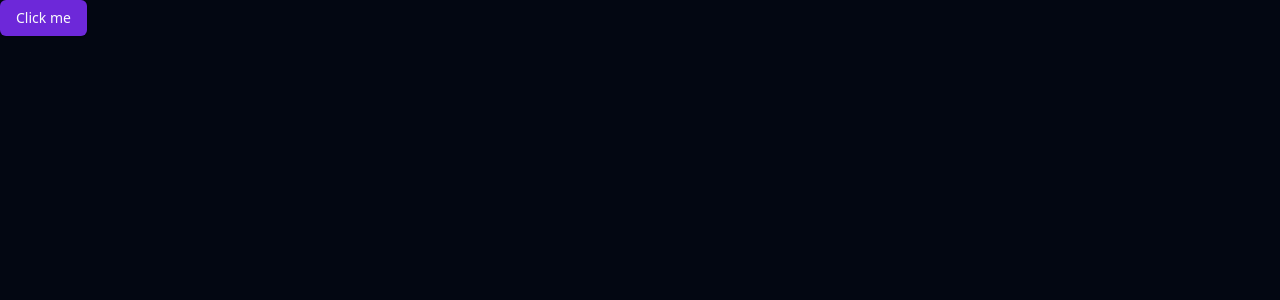
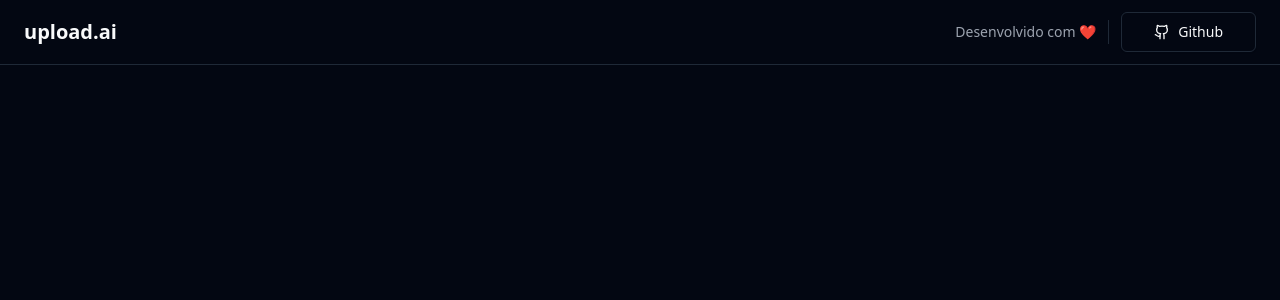
Before and after one commit to jnunes-ds/upload-ai-web, a React (Vite) app: page / in a window 1280 px wide. Shown: the top 300 px of the page. Built offline with nearby package versions, Linux system fonts and the light colour scheme.

Commit message:
feat: create header

```diff
--- a/package.json
+++ b/package.json
@@ -12,9 +12,11 @@
   },
   "dependencies": {
     "@radix-ui/react-icons": "^1.3.0",
+    "@radix-ui/react-separator": "^1.0.3",
     "@radix-ui/react-slot": "^1.0.2",
     "class-variance-authority": "^0.7.0",
     "clsx": "^2.0.0",
+    "lucide-react": "^0.276.0",
     "react": "^18.2.0",
     "react-dom": "^18.2.0",
     "tailwind-merge": "^1.14.0",
--- a/src/App.tsx
+++ b/src/App.tsx
@@ -1,10 +1,28 @@
+import { Github } from 'lucide-react';
 import { Button } from "./components/ui/button";
+import { Separator } from './components/ui/separator';
 
 export function App() {
 
   return (
-    <>
-      <Button>Click me</Button>
-    </>
+    <div className='min-h-screen flex flex-col'>
+      <div className="px-6 py-3 flex items-center justify-between border-b">
+        <h1 className="text-xl font-bold">upload.ai</h1>
+
+        <div className="flex items-center gap-3">
+          <span className="text-sm text-muted-foreground">Desenvolvido com ❤️ </span>
+          <Separator orientation='vertical'   className='h-6' />
+          <Button variant="outline" size="lg">
+            <Github  className='w-4 h-4 mr-2' />
+            Github
+          </Button>
+        </div>
+      </div>
+
+      <main className='flex-1 p-6 flex gap-6'>
+        <div className='flex flex-col flex-1'></div>
+        <aside className='w-80'></aside>
+      </main>
+    </div>
   )
 }
```
Also changed, not shown: 1 other file (tests, documents, lock files or other folders).
